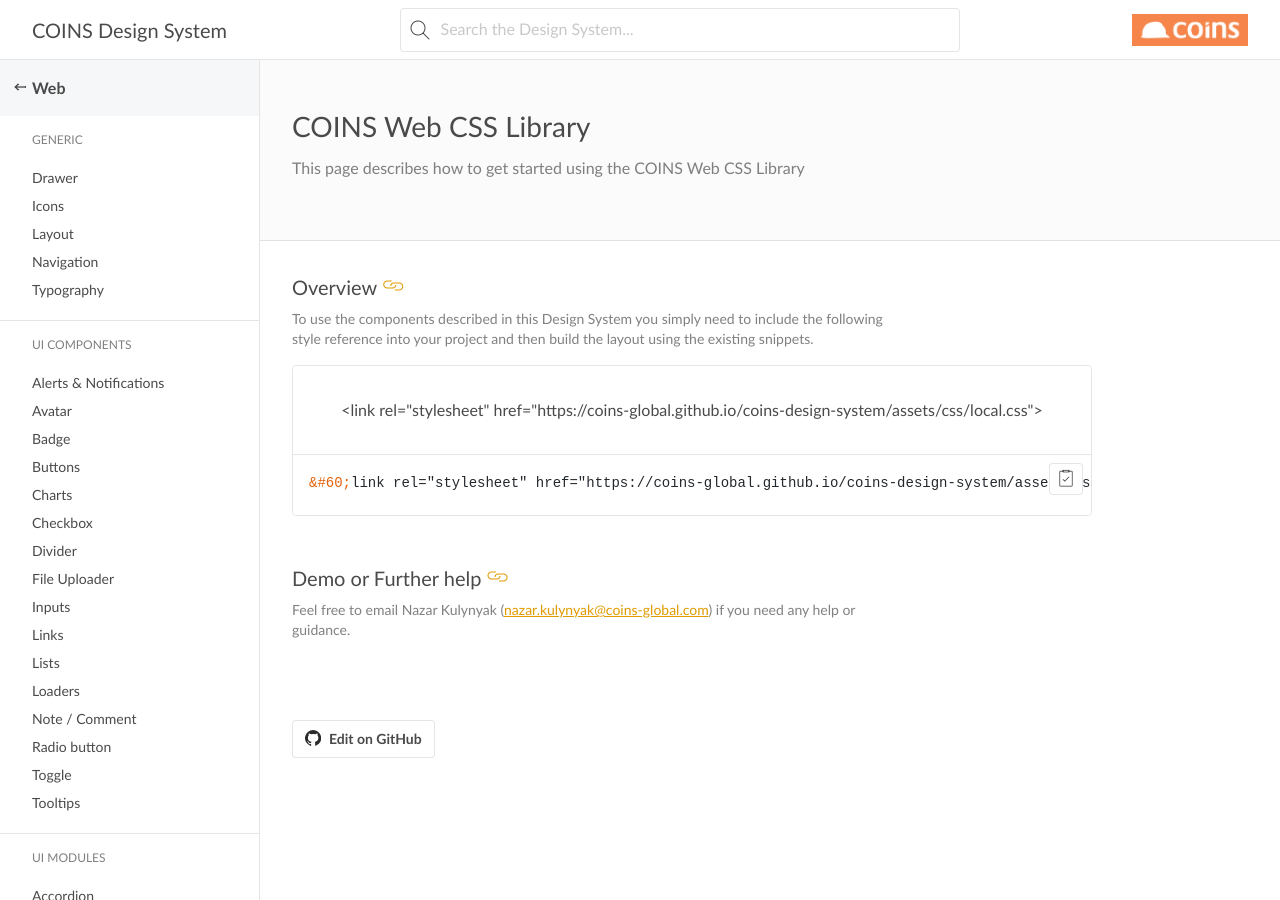
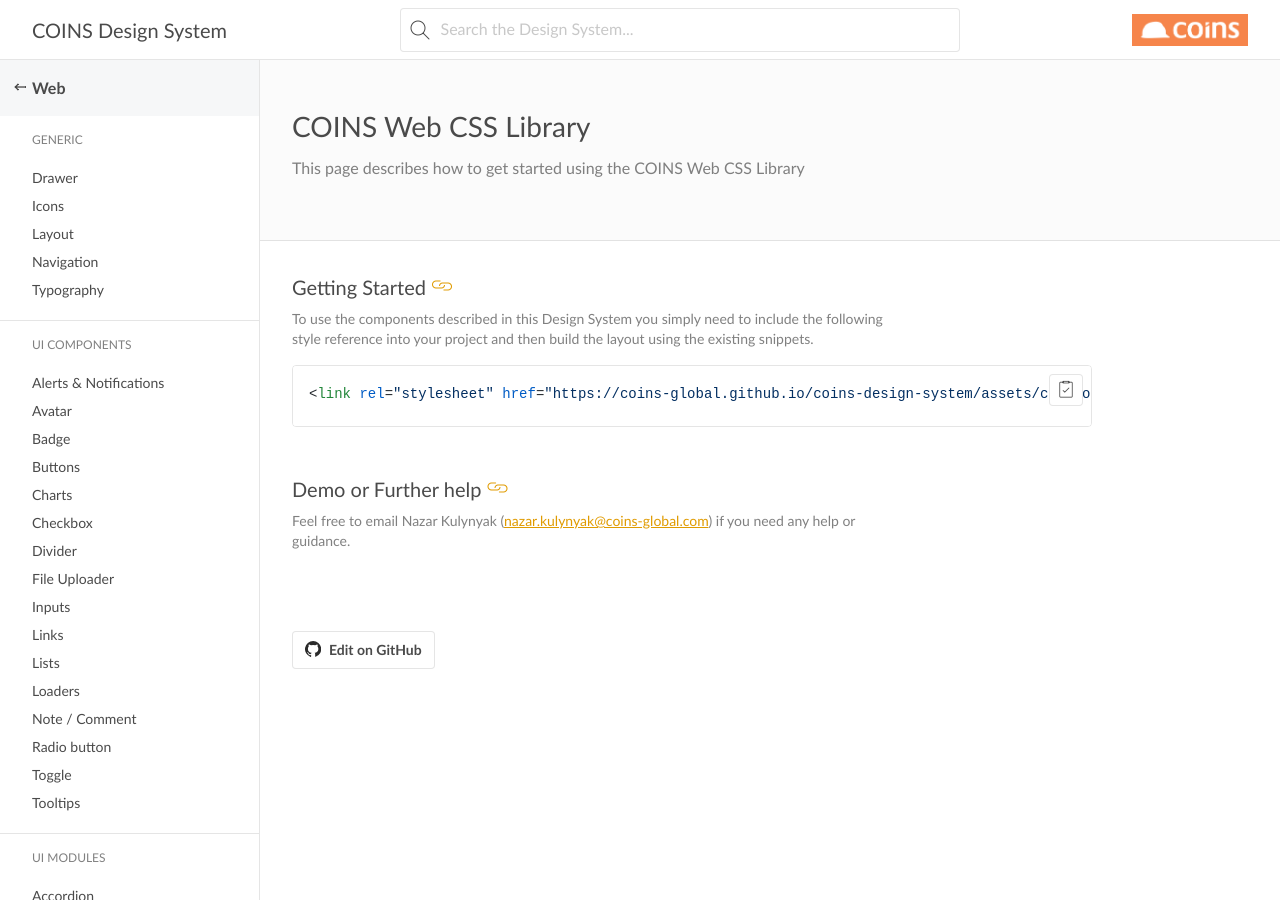
Before and after one commit to COINS-Naz/coins-design-system, a Jekyll site: the page built from _posts/web/generic/2021-06-22-getting-started.md, in a window 1280 px wide. Built offline with Jekyll 4.4.1, drawn with Linux system fonts in a browser that asks for light colours; nearby versions of some CDN libraries; some web fonts are replaced.

Commit message:
norender snippets

```diff
--- a/_includes/snippet.html
+++ b/_includes/snippet.html
@@ -1,7 +1,10 @@
 <div class="snippet-block">
-  <div class="preview">
-    {{include.code}}
-  </div>
+  {% if include.norender == true %}
+  {% else %}
+    <div class="preview">
+      {{include.code}}
+    </div>
+  {% endif %}
   <div class="snippet">
     <pre>
       <code>
--- a/_posts/web/generic/2021-06-22-getting-started.md
+++ b/_posts/web/generic/2021-06-22-getting-started.md
@@ -7,13 +7,13 @@
 permalink: /css/web-css-library/
 ---
 
-## Overview
+## Getting Started
 
 To use the components described in this Design System you simply need to include the following style reference into your project and then build the layout using the existing snippets.
 
 
-{% include snippet.html render=false code='
-&#60;link rel="stylesheet" href="https://coins-global.github.io/coins-design-system/assets/css/local.css">
+{% include snippet.html norender=true code='
+<link rel="stylesheet" href="https://coins-global.github.io/coins-design-system/assets/css/local.css">
 ' %}
 
 ## Demo or Further help
```
